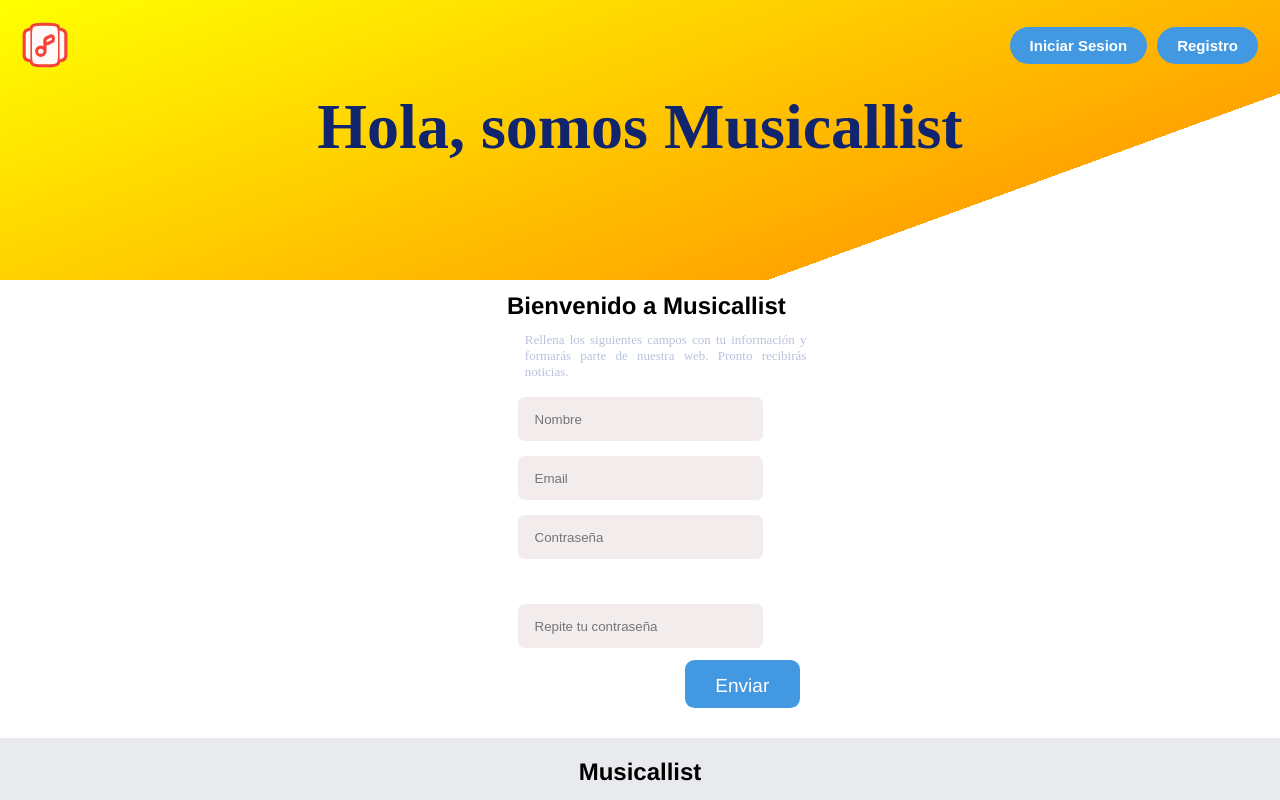
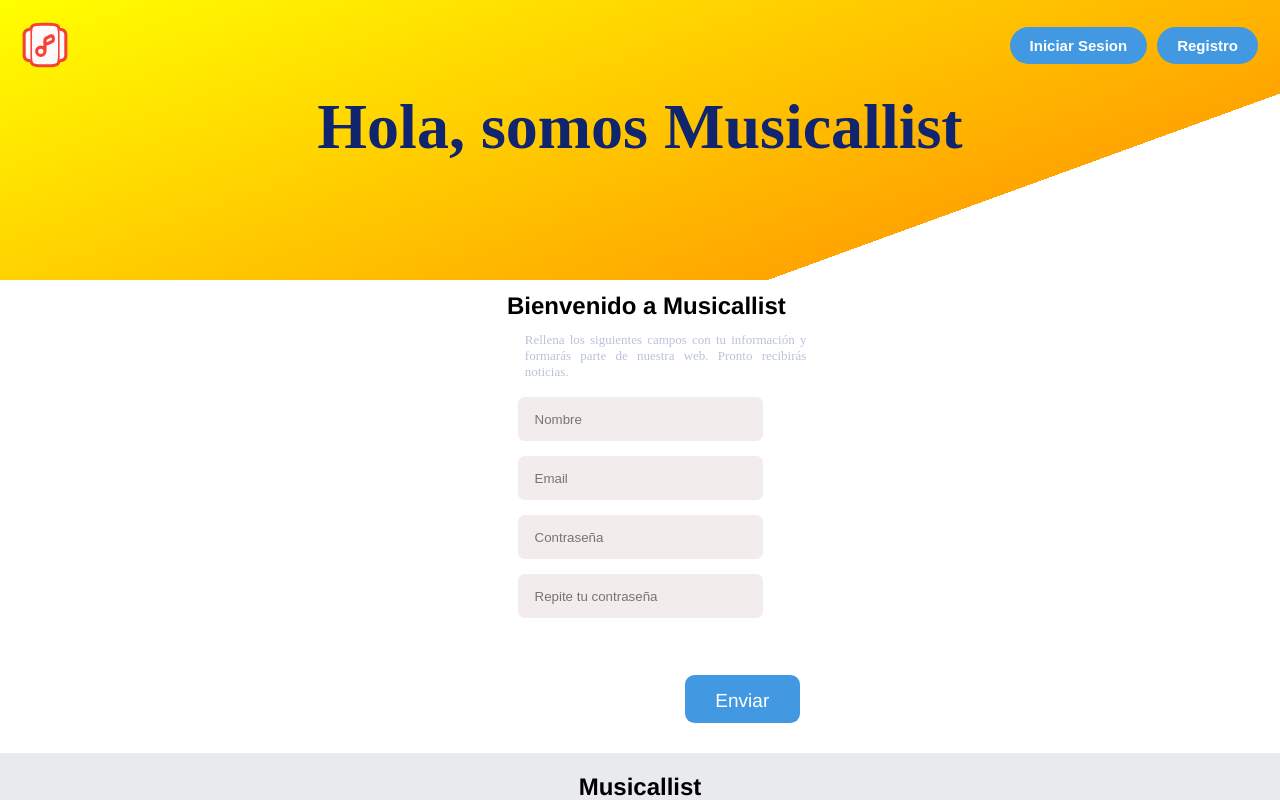
Before and after one commit to Mikelangel10/musicallist-frontend, an Angular app: page /registro in a window 1280 px wide. Shown: the top 800 px of the page. Built offline with nearby package versions, Linux system fonts and the light colour scheme.

Commit message:
U - Create styles for the new input

```diff
--- a/src/app/pages/register/register.component.css
+++ b/src/app/pages/register/register.component.css
@@ -37,6 +37,10 @@ input {
 }
 
 .password {
+  padding-bottom: 15px;
+}
+
+.repetirPassword {
   padding-bottom: 45px;
 }
 
```
